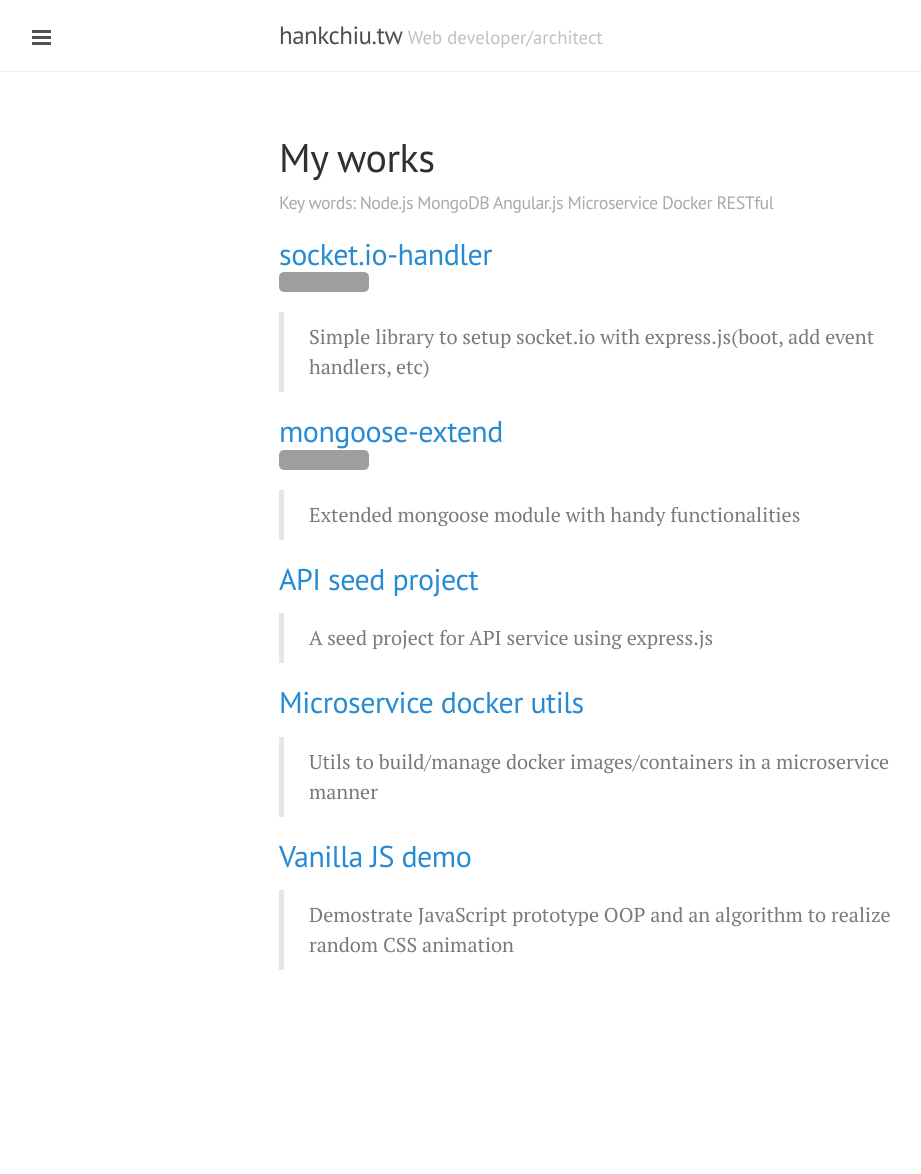
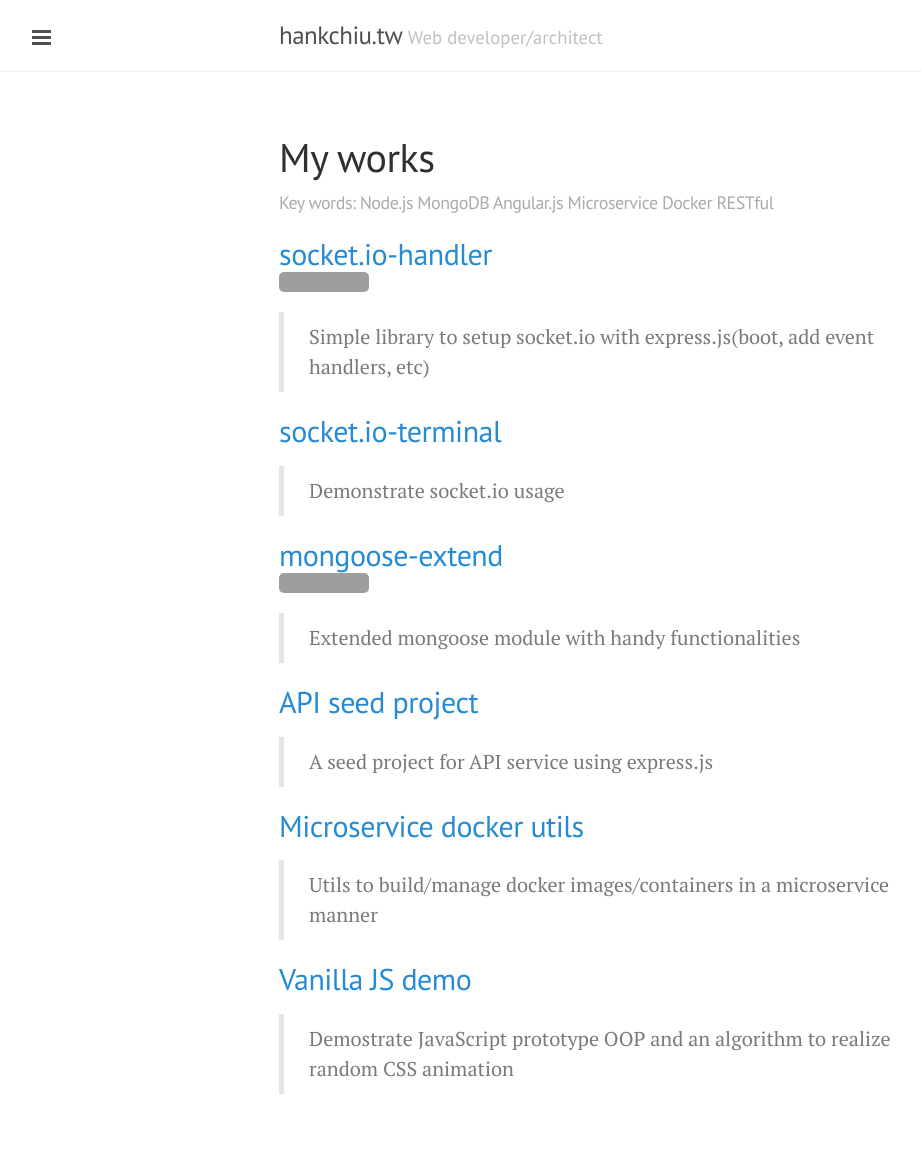
Before and after one commit to hankchiutw/hankchiutw.github.io, a Jekyll site: the page built from my-works.md, in a window 1280 px wide. Shown: the whole page, without its empty margins (1-922 px from the left). Built offline with Jekyll 4.4.1, drawn with Linux system fonts in a browser that asks for light colours; before the commit the page ends 1050 px from its top, so only the background shows below that; grey boxes are pictures that could not be loaded.

Commit message:
add socket.io-terminal

```diff
--- a/my-works.md
+++ b/my-works.md
@@ -6,6 +6,8 @@ layout: myWorks
 ## [socket.io-handler](https://github.com/hankchiutw/socket.io-handler) [![npm version](https://badge.fury.io/js/socket.io-handler.svg)](https://badge.fury.io/js/socket.io-handler)
 > Simple library to setup socket.io with express.js(boot, add event handlers, etc)
 
+## [socket.io-terminal](https://github.com/hankchiutw/socket.io-terminal)
+> Demonstrate socket.io usage
 
 ## [mongoose-extend](https://github.com/hankchiutw/mongoose-extend) [![npm version](https://badge.fury.io/js/mongoose-extend.svg)](https://badge.fury.io/js/mongoose-extend)
 > Extended mongoose module with handy functionalities
```
